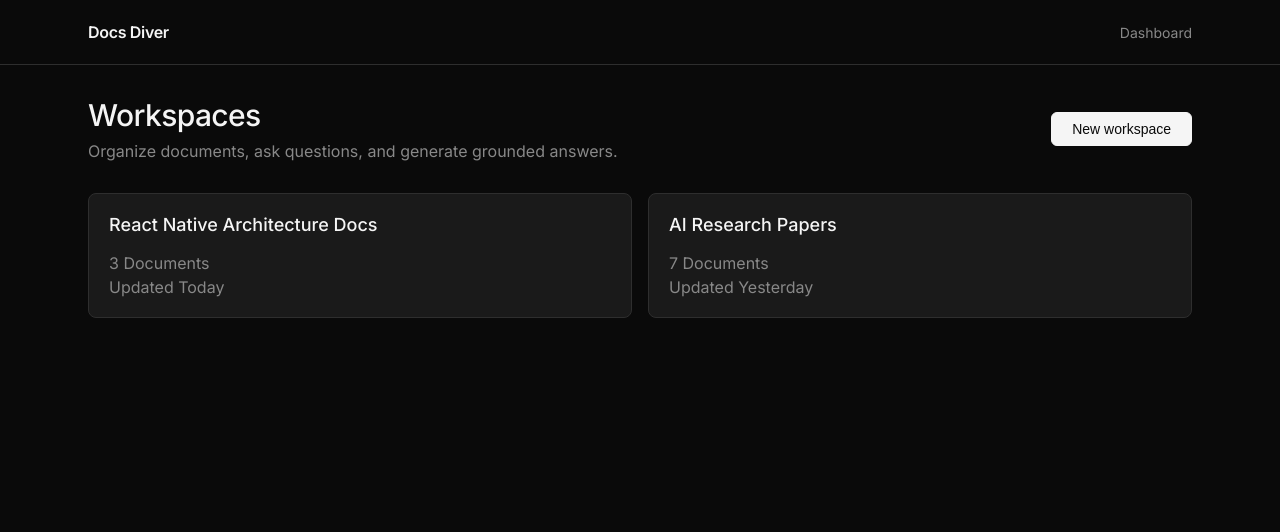
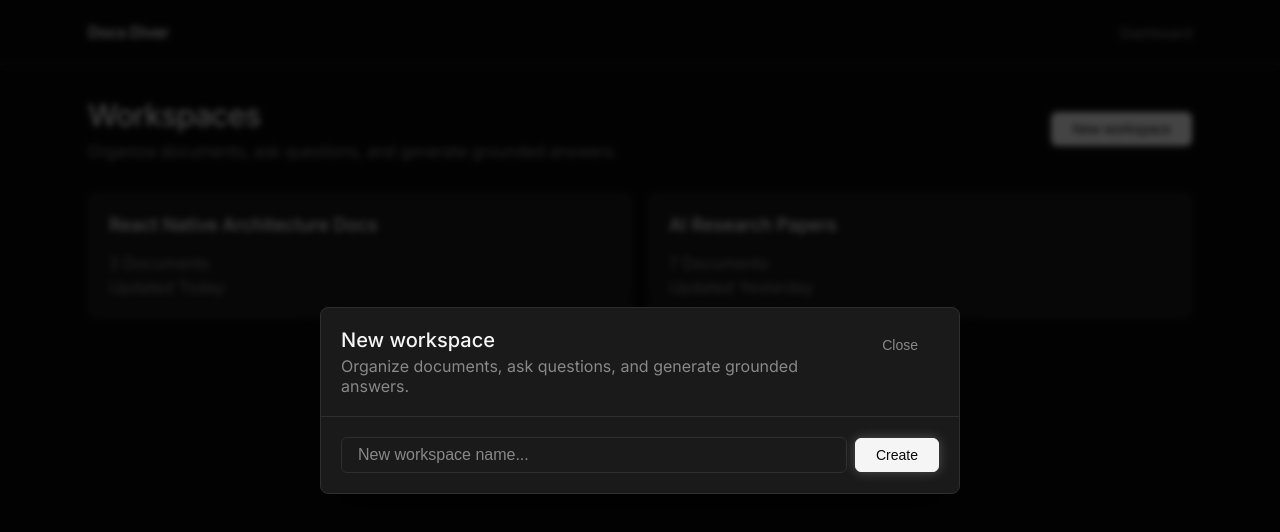
Before and after one commit to Lucaisok/docs_diver, a Next.js app: page /dashboard in a window 1280 px wide. Both pictures are taken after a click on the button "New workspace". Shown: the top 532 px of the page. Built offline with nearby package versions, Linux system fonts and the light colour scheme; no server answers.

Commit message:
new workspace form and modal, create workspace action

```diff
--- a/app/dashboard/page.tsx
+++ b/app/dashboard/page.tsx
@@ -1,3 +1,5 @@
+"use client";
+
 import Link from "next/link";
 import { AppShell } from "@/components/AppShell/AppShell";
 import Card from "@/components/Card/Card";
@@ -5,6 +7,9 @@ import styles from "./page.module.css";
 import Button from "@/components/Button/Button";
 import { SiteContent } from "@/src/lib/content";
 import { routes } from "@/src/lib/routes";
+import { CreateWorkspaceForm } from "@/components/layout/Workspace/CreateWorkspaceForm/CreateWorkspaceForm";
+import { useState } from "react";
+import Modal from "@/components/Modal/Modal";
 
 const mockWorkspaces = [
     {
@@ -23,6 +28,7 @@ const mockWorkspaces = [
 
 export default function DashboardPage() {
     const content = SiteContent;
+    const [isModalVisible, setIsModalVisible] = useState(false);
 
     return (
         <AppShell>
@@ -34,8 +40,17 @@ export default function DashboardPage() {
                     </p>
                 </div>
 
-                <Button>{content.newWorkspace}</Button>
+                <Button onClick={() => setIsModalVisible(true)}>{content.newWorkspace}</Button>
             </div>
+
+            <Modal
+                isOpen={isModalVisible}
+                onClose={() => setIsModalVisible(false)}
+                title={content.newWorkspace}
+                description={content.workspacesDescription}
+            >
+                <CreateWorkspaceForm />
+            </Modal>
 
             <div className={styles.grid}>
                 {mockWorkspaces.map((workspace) => (
--- a/app/workspaces/[workspacesId]/page.tsx
+++ b/app/workspaces/[workspacesId]/page.tsx
@@ -1,7 +1,7 @@
 import { AppShell } from "@/components/AppShell/AppShell";
 import { ChatSection } from "@/components/layout/Workspace/ChatSection/ChatSection";
 import { DocumentsSection } from "@/components/layout/Workspace/DocumentsSection/DocumentsSection";
-import { Hero } from "@/components/layout/Workspace/Hero";
+import { Hero } from "@/components/layout/Workspace/HeroSection/Hero";
 import styles from "./page.module.css";
 
 export default function WorkspacePage() {
--- /dev/null
+++ b/components/Input/Input.module.css
@@ -0,0 +1,26 @@
+.input {
+    width: 100%;
+    padding: var(--spacing-sm) var(--spacing-md);
+    border: 1px solid var(--color-border-dark);
+    border-radius: var(--border-radius-md);
+    background-color: var(--color-surface);
+    color: var(--color-text-primary);
+    font-size: var(--font-size-md);
+    font-weight: var(--font-weight-normal);
+    transition: border-color var(--transition-fast), background-color var(--transition-fast);
+}
+
+.input::placeholder {
+    color: var(--color-text-muted);
+}
+
+.input:focus {
+    outline: none;
+    border-color: var(--color-text-primary);
+    background-color: #202020;
+}
+
+.input:disabled {
+    opacity: 0.5;
+    cursor: not-allowed;
+}
--- /dev/null
+++ b/components/Input/Input.tsx
@@ -0,0 +1,12 @@
+import styles from "./Input.module.css";
+import { joinClasses } from "@/src/lib/utils";
+
+interface InputProps extends React.InputHTMLAttributes<HTMLInputElement> {
+    className?: string;
+}
+
+export const Input = ({ className, ...props }: InputProps) => {
+    return <input className={joinClasses(styles.input, className)} {...props} />;
+};
+
+export default Input;
--- /dev/null
+++ b/components/Modal/Modal.module.css
@@ -0,0 +1,48 @@
+.overlay {
+    position: fixed;
+    inset: 0;
+    z-index: 1000;
+    display: flex;
+    align-items: center;
+    justify-content: center;
+    padding: var(--spacing-md);
+    background: rgba(0, 0, 0, 0.72);
+    backdrop-filter: blur(3px);
+}
+
+.modal {
+    width: min(100%, 40rem);
+    border: 1px solid var(--color-border-dark);
+    border-radius: var(--border-radius-lg);
+    background: var(--color-surface);
+    box-shadow: 0 1.5rem 3rem rgba(0, 0, 0, 0.45);
+    overflow: hidden;
+}
+
+.header {
+    display: flex;
+    align-items: flex-start;
+    justify-content: space-between;
+    gap: var(--spacing-md);
+    padding: var(--spacing-lg);
+    border-bottom: 1px solid var(--color-border-dark);
+}
+
+.title {
+    font-size: 1.25rem;
+    font-weight: var(--font-weight-medium);
+    color: var(--color-text-primary);
+}
+
+.description {
+    margin-top: var(--spacing-xs);
+    color: var(--color-text-muted);
+}
+
+.closeButton {
+    flex-shrink: 0;
+}
+
+.content {
+    padding: var(--spacing-lg);
+}
--- /dev/null
+++ b/components/Modal/Modal.tsx
@@ -0,0 +1,84 @@
+"use client";
+
+import { JSX, useEffect, type ReactNode } from "react";
+import Button from "@/components/Button/Button";
+import { joinClasses } from "@/src/lib/utils";
+import styles from "./Modal.module.css";
+import { SiteContent } from "@/src/lib/content";
+
+type ModalProps = {
+    isOpen: boolean;
+    onClose: () => void;
+    title?: ReactNode;
+    description?: ReactNode;
+    children: ReactNode;
+    className?: string;
+};
+
+const ModalTitle = ({ title }: { title?: ReactNode; }) => title ? (
+    <h2 id="modal-title" className={styles.title}>
+        {title}
+    </h2>
+) : <></>;
+
+const ModalDescription = ({ description }: { description?: ReactNode; }) => description ? (
+    <p id="modal-description" className={styles.description}>
+        {description}
+    </p>
+) : <></>;
+
+export const Modal = ({
+    isOpen,
+    onClose,
+    title,
+    description,
+    children,
+    className,
+}: ModalProps) => {
+
+    useEffect(() => {
+        if (!isOpen) {
+            return;
+        }
+        const onKeyDown = (event: KeyboardEvent) => {
+            if (event.key === "Escape") {
+                onClose();
+            }
+        };
+        window.addEventListener("keydown", onKeyDown);
+
+        return () => {
+            window.removeEventListener("keydown", onKeyDown);
+        };
+    }, [isOpen, onClose]);
+
+    if (!isOpen) {
+        return null;
+    }
+
+    return (
+        <div className={styles.overlay} onClick={onClose} role="presentation">
+            <div
+                className={joinClasses(styles.modal, className)}
+                onClick={(event) => event.stopPropagation()}
+                role="dialog"
+                aria-modal="true"
+                aria-labelledby={title ? "modal-title" : undefined}
+                aria-describedby={description ? "modal-description" : undefined}
+            >
+                <div className={styles.header}>
+                    <div>
+                        <ModalTitle title={title} />
+                        <ModalDescription description={description} />
+                    </div>
+                    <Button type="button" variant="tertiary" onClick={onClose} className={styles.closeButton}>
+                        {SiteContent.close}
+                    </Button>
+                </div>
+                <div className={styles.content}>{children}</div>
+            </div>
+        </div>
+    );
+};
+
+export default Modal;
--- /dev/null
+++ b/components/layout/Workspace/CreateWorkspaceForm/CreateWorkspaceForm.module.css
@@ -0,0 +1,25 @@
+.form {
+    display: flex;
+    flex-direction: column;
+    gap: var(--spacing-sm);
+    width: 100%;
+}
+
+.input {
+    width: 100%;
+}
+
+.primaryGlow {
+    box-shadow: 0 0 0.75rem rgba(255, 255, 255, 0.25);
+}
+
+@media (min-width: 640px) {
+    .form {
+        flex-direction: row;
+        align-items: center;
+    }
+
+    .input {
+        flex: 1;
+    }
+}
--- /dev/null
+++ b/components/layout/Workspace/CreateWorkspaceForm/CreateWorkspaceForm.tsx
@@ -0,0 +1,21 @@
+import Button from "@/components/Button/Button";
+import Input from "@/components/Input/Input";
+import { createWorkspace } from "@/src/server/actions/createWorkspace";
+import styles from "./CreateWorkspaceForm.module.css";
+import { SiteContent } from "@/src/lib/content";
+
+
+export const CreateWorkspaceForm = () => {
+    return (
+        <form action={createWorkspace} className={styles.form}>
+            <Input
+                name="name"
+                placeholder={SiteContent.namespace}
+                className={styles.input}
+            />
+            <Button type="submit" className={styles.primaryGlow}>
+                {SiteContent.create}
+            </Button>
+        </form>
+    );
+};
--- a/src/lib/content.ts
+++ b/src/lib/content.ts
@@ -16,4 +16,7 @@ export const SiteContent = {
     ask: "Ask",
     noDocumentsTitle: "No documents yet",
     noDocumentsDescription: "Upload PDFs to build this workspace.",
+    create: "Create",
+    namespace: "New workspace name...",
+    close: "Close",
 };
--- /dev/null
+++ b/src/server/actions/createWorkspace.ts
@@ -0,0 +1,32 @@
+"use server";
+import { Prisma } from "@prisma/client";
+import { DEV_USER_ID } from "@/src/lib/dev-user";
+import { prisma } from "@/src/lib/prisma";
+import { revalidatePath } from "next/cache";
+
+export const createWorkspace = async (formData: FormData) => {
+    const name = String(formData.get("name") || "").trim();
+
+    if (!name) {
+        throw new Error("Workspace name is required");
+    }
+
+    try {
+        await prisma.workspace.create({
+            data: {
+                name,
+                userId: DEV_USER_ID,
+            },
+        });
+    } catch (error) {
+        if (error instanceof Prisma.PrismaClientKnownRequestError) {
+            if (error.code === "P2002") {
+                throw new Error("A workspace with this name already exists");
+            }
+        }
+
+        throw new Error("Unable to create workspace right now. Please try again.");
+    }
+
+    revalidatePath("/dashboard");
+};
```
Also changed, not shown: components/layout/Workspace/HeroSection/Hero.module.css (renamed from components/layout/Workspace/Hero.module.css), components/layout/Workspace/HeroSection/Hero.tsx (renamed from components/layout/Workspace/Hero.tsx).
